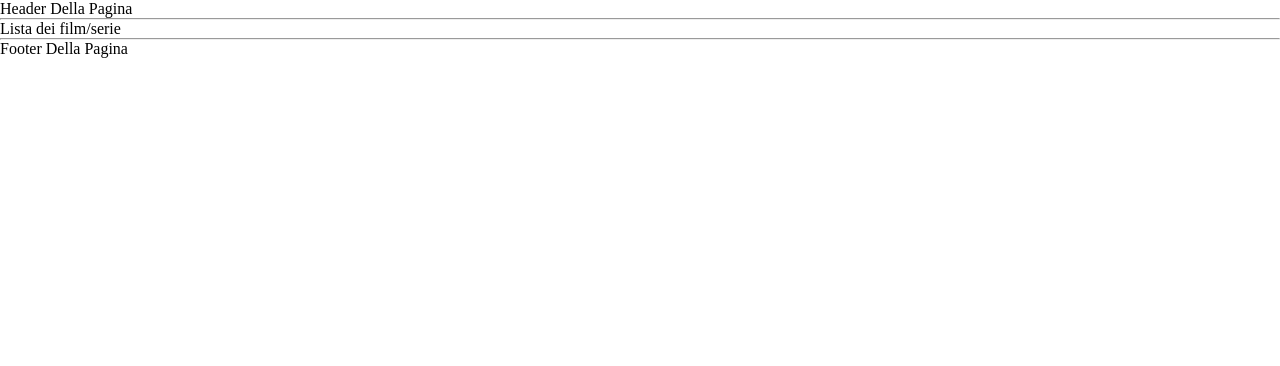
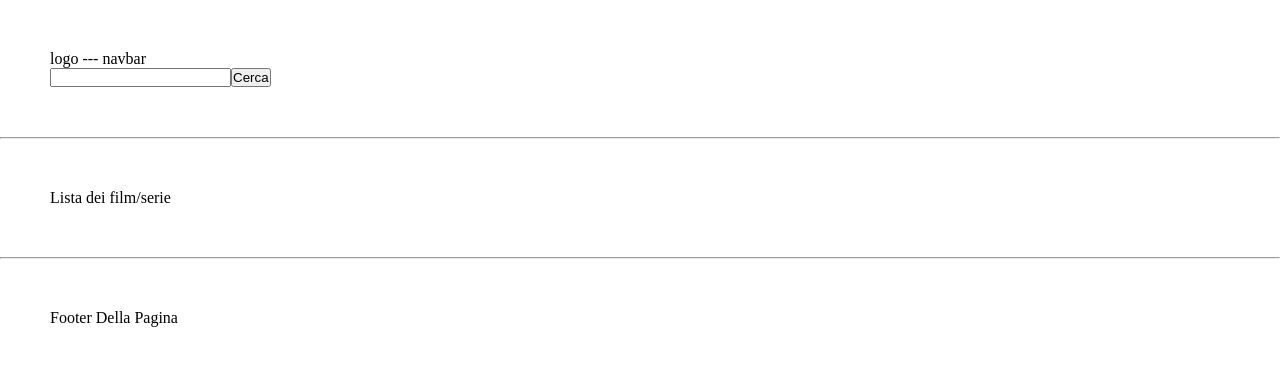
Before and after one commit to nicolaparutto/react-boolflix, a React (Vite) app: page / in a window 1280 px wide. Shown: the top 366 px of the page. Built offline with nearby package versions, Linux system fonts and the light colour scheme.

Commit message:
feat: handling inputs & sending the entered data to the function that makes the API call

```diff
--- a/src/context/GlobalContext.jsx
+++ b/src/context/GlobalContext.jsx
@@ -4,8 +4,17 @@ const GlobalContext = createContext();
 
 const GlobalProvider = ({ children }) => {
 
+   const defaultApiUrl = "https://api.themoviedb.org/3/search/movie?api_key=b167445376101eff701e058cb616faa9"
+
+   const [filmData, setFilmData] = useState([])
+
+   const fetchData = (searchedItem) => {
+      const searchedItemTranslated = searchedItem.split(" ").join("+");
+      axios.get(`${defaultApiUrl}`)
+   }
+
    return (
-      <GlobalContext.Provider value={{}}>
+      <GlobalContext.Provider value={{ fetchData }}>
          {children}
       </GlobalContext.Provider>
    )
--- a/src/index.css
+++ b/src/index.css
@@ -4,3 +4,16 @@
   padding: 0;
   box-sizing: border-box;
 }
+
+/*initial css*/
+header {
+  margin: 50px;
+}
+
+main {
+  margin: 50px;
+}
+
+footer {
+  margin: 50px;
+}
--- a/src/pages/HomePage.jsx
+++ b/src/pages/HomePage.jsx
@@ -1,17 +1,40 @@
 import FilmSeriesList from "../components/FilmSeriesList"
+import { useState } from "react"
+import { useGlobalContext } from "../context/GlobalContext";
 
 function HomePage() {
+
+   const { fetchData } = useGlobalContext()
+
+   const [searchedItem, setSearchedItem] = useState(" ");
+
+   function handleChange(e) {
+      setSearchedItem(e.target.value)
+      /*Probabilmente qui devi scrivere la logica per adattare
+      la stringa e fare in modo che diventi "corretta"
+      al momento del passaggio come query string alla chiamata.*/
+   }
 
    return (
       <>
          <header>
-            Header Della Pagina
+            <div className="navbar">
+               logo --- navbar
+            </div>
+            <div className="searchbar">
+               <input name="searchbar" id="searchbar" type="text" value={searchedItem} onChange={handleChange} />
+               <button onClick={() => fetchData(searchedItem)}>Cerca</button>
+            </div>
          </header>
+
          <hr />
+
          <main>
             <FilmSeriesList />
          </main>
+
          <hr />
+
          <footer>
             Footer Della Pagina
          </footer>
```
